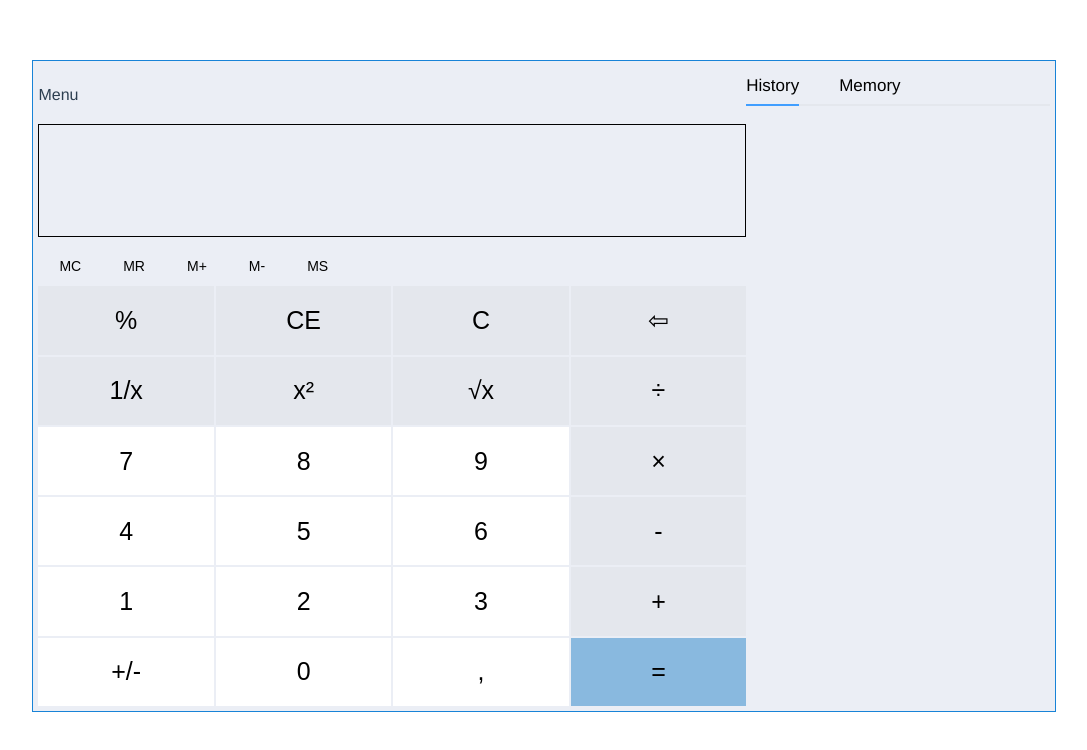
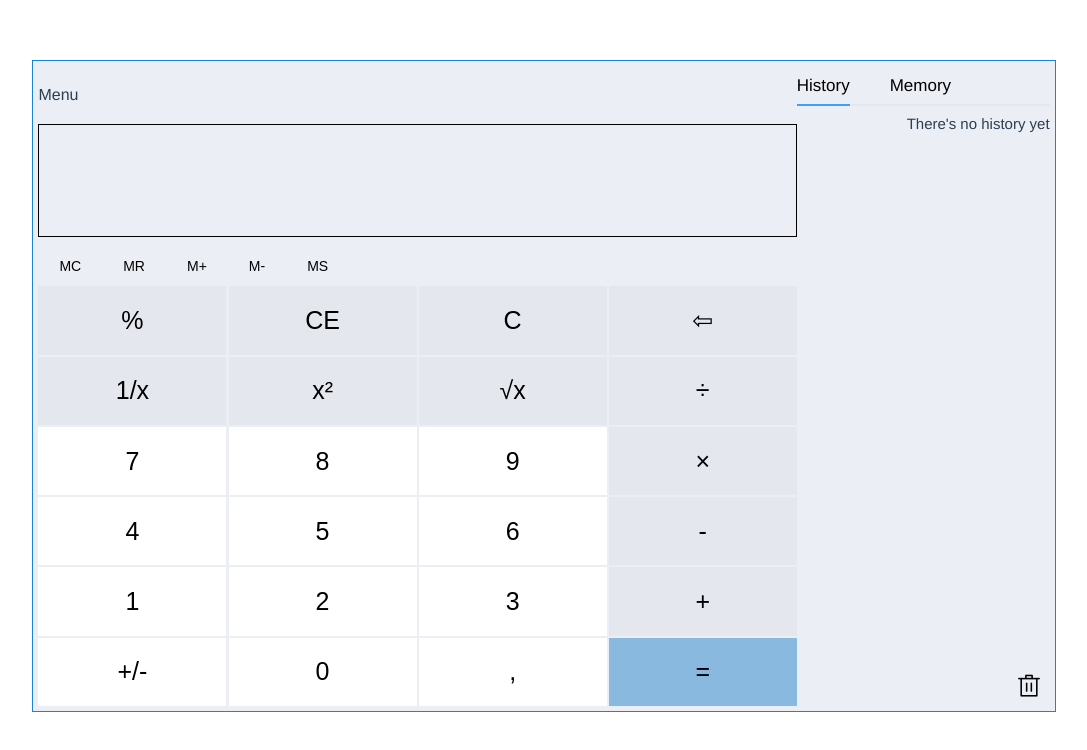
Before and after one commit to aleksvalushko/calculator, a Vue app: page / in a window 1280 px wide. Shown: the top 750 px of the page, without its empty margins (96-1183 px from the left). Built offline with nearby package versions, Linux system fonts and the light colour scheme.

Commit message:
history-tab modified

```diff
--- a/src/03-store/index.js
+++ b/src/03-store/index.js
@@ -11,9 +11,9 @@ export default new Vuex.Store({
     secondNumber: '',
     isPlusSignTouched: false,
     resultExpression: '',
-    resultExpressionsForHistory: [],
     currentSign: '',
     history: [],
+    historyId: 0,
     memoryButtons: [
       { value: 'MC', title: 'Clear all memory', isMemoryButton: true, isClearAllMemoryButton: true },
       { value: 'MR', title: 'Memory recall', isMemoryButton: true, isMemoryRecallButton: true },
@@ -75,11 +75,15 @@ export default new Vuex.Store({
     SET_CURRENT_SIGN (state, payload) {
       state.currentSign = payload
     },
-    SET_RESULT_EXPRESSIONS_FOR_HISTORY (state, payload) {
-      state.resultExpressionsForHistory.unshift(payload)
+    SET_HISTORY_ID (state, payload) {
+      state.historyId = payload
     },
     SET_HISTORY (state, payload) {
-      state.history.push(payload)
+      if (Array.isArray(payload)) {
+        state.history = []
+      } else {
+        state.history.push(payload)
+      }
     }
   },
   actions: {
--- a/src/05-components/Button.vue
+++ b/src/05-components/Button.vue
@@ -17,9 +17,7 @@ import { mapMutations, mapState } from 'vuex'
 export default {
   name: 'Button',
   data () {
-    return {
-      id: 0
-    }
+    return {}
   },
   props: {
     button: {
@@ -29,7 +27,7 @@ export default {
   },
   computed: {
     ...mapState(['firstNumber', 'secondNumber', 'isPlusSignTouched', 'result', 'currentSign', 'resultExpression',
-      'resultExpressionsForHistory'])
+      'historyId'])
   },
   methods: {
     mouseOver (event) {
@@ -85,16 +83,13 @@ export default {
     pushedEquallyButton () {
       this.SET_RESULT(+this.firstNumber + +this.secondNumber)
       this.SET_RESULT_EXPRESSION(this.firstNumber + this.currentSign + this.secondNumber + '=')
+      this.SET_HISTORY_ID(this.historyId + 1)
       const localResultExpressionForHistory = {
-        id: this.resultExpressionsForHistory.length > 0 ? this.id + 1 : 0,
-        expression: this.firstNumber + this.currentSign + this.secondNumber + '=',
+        id: this.historyId,
+        expression: this.firstNumber + ' ' + this.currentSign + ' ' + this.secondNumber + ' ' + '=',
         result: this.result
       }
-      this.SET_RESULT_EXPRESSIONS_FOR_HISTORY(localResultExpressionForHistory)
-      this.SET_HISTORY(this.resultExpression)
-      this.SET_FIRST_NUMBER('')
-      this.SET_SECOND_NUMBER('')
-      this.SET_IS_PLUS_SIGN_TOUCHED(false)
+      this.SET_HISTORY(localResultExpressionForHistory)
       this.SET_CURRENT_SIGN(this.button.value)
     },
     pushedClearAllSignButton () {
@@ -136,7 +131,7 @@ export default {
       return this.button.value
     },
     ...mapMutations(['SET_RESULT', 'SET_FIRST_NUMBER', 'SET_SECOND_NUMBER', 'SET_IS_PLUS_SIGN_TOUCHED', 'SET_RESULT_EXPRESSION',
-      'SET_CURRENT_SIGN', 'SET_HISTORY', 'SET_RESULT_EXPRESSIONS_FOR_HISTORY'])
+      'SET_CURRENT_SIGN', 'SET_HISTORY', 'SET_HISTORY_ID'])
   }
 }
 </script>
--- a/src/05-components/History.vue
+++ b/src/05-components/History.vue
@@ -1,13 +1,22 @@
 <template>
   <div :class="$style.historyBlock">
+    <div v-if="history.length > 0">
+      <div
+        v-for="result in history"
+        :key="result.id"
+        style="margin-right: 10px;"
+      >
+        <div>{{ result.expression }}</div>
+        <div style="font-size: 30px; margin: 10px 0;">
+          {{ result.result }}
+        </div>
+      </div>
+    </div>
     <div
-      v-for="result in resultExpressionsForHistory"
-      :key="result.id"
+      v-else
+      style="font-size: 15px;"
     >
-      <div>{{ result.expression }}</div>
-      <div style="font-size: 30px;">
-        {{ result.result }}
-      </div>
+      {{ 'There\'s no history yet' }}
     </div>
   </div>
 </template>
@@ -18,7 +27,7 @@ import { mapState } from 'vuex'
 export default {
   name: 'History',
   computed: {
-    ...mapState(['resultExpressionsForHistory'])
+    ...mapState(['history'])
   }
 }
 </script>
@@ -32,5 +41,22 @@ export default {
   width: 100%;
   font-size: 20px;
   margin-top: 10px;
+  max-height: 100%;
+  height: 70vh;
+  overflow-y: auto;
+  &::-webkit-scrollbar {
+    width: 3px;
+  }
+
+  &::-webkit-scrollbar-track {
+    -webkit-box-shadow: 5px 5px 5px -5px rgba(34, 60, 80, 0.2) inset;
+    background-color: #f9f9fd;
+    border-radius: 10px;
+  }
+
+  &::-webkit-scrollbar-thumb {
+    border-radius: 10px;
+    background: rgba(0, 0, 0, 0.25);
+  }
 }
 </style>
--- a/src/05-components/MainForm.vue
+++ b/src/05-components/MainForm.vue
@@ -12,7 +12,7 @@
     <div :class="$style.historyAndMemoryBlock">
       <el-tabs
         v-model="memoryName"
-        :class="$style.memoryTabs"
+        :class="$style.memoryAndHistoryTabs"
         @tab-click="handleClick"
       >
         <el-tab-pane
@@ -28,11 +28,25 @@
           <memory />
         </el-tab-pane>
       </el-tabs>
+      <div :class="$style.historyAndMemoryDeleteButtonBlock">
+        <el-button
+          size="mini"
+          :class="$style.historyAndMemoryDeleteButton"
+          @click="clearHistory"
+        >
+          <i
+            class="el-icon-delete"
+            style="font-size: 25px;"
+          ></i>
+        </el-button>
+      </div>
     </div>
   </div>
 </template>
 
 <script>
+import { mapMutations } from 'vuex'
+
 import Buttons from '../05-components/Buttons'
 import Result from '../05-components/Result'
 import History from './History'
@@ -48,7 +62,11 @@ export default {
   props: {},
   methods: {
     handleClick (tab, event) {
-    }
+    },
+    clearHistory () {
+      this.SET_HISTORY([])
+    },
+    ...mapMutations(['SET_HISTORY'])
   }
 }
 </script>
@@ -68,7 +86,7 @@ export default {
     display: flex;
     flex-direction: column;
     height: 100%;
-    width: 70%;
+    width: 75%;
 
     .menu {
       width: 100%;
@@ -88,14 +106,41 @@ export default {
   }
 
   .historyAndMemoryBlock {
-    width: 30%;
+    width: 25%;
     height: 100%;
     display: flex;
     flex-direction: column;
 
-    .memoryTabs {
+    .memoryAndHistoryTabs {
+      height: 92%;
       display: flex;
       flex-direction: column;
+    }
+
+    .historyAndMemoryDeleteButtonBlock {
+      width: 100%;
+      height: 8%;
+      display: flex;
+      align-items: flex-end;
+      justify-content: right;
+      margin-top: 5px;
+
+      .historyAndMemoryDeleteButton {
+        background: transparent;
+        padding: 7px;
+      }
+
+      :global(.el-button) {
+        color: #000000;
+        background-color: transparent;
+        border: 1px solid transparent;
+        &:hover {
+          color: #000000;
+          border: 1px solid #808080;
+          background-color: #afafaf;
+          border-radius: 0;
+        }
+      }
     }
 
     :global(.el-tabs__item) {
```
